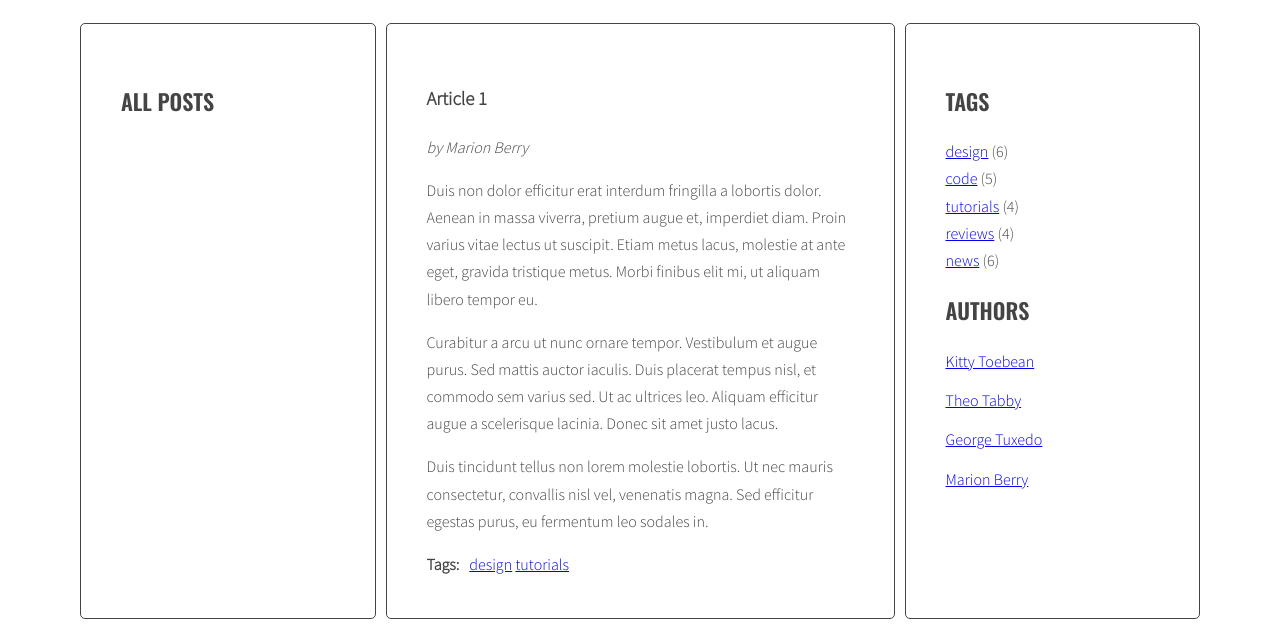
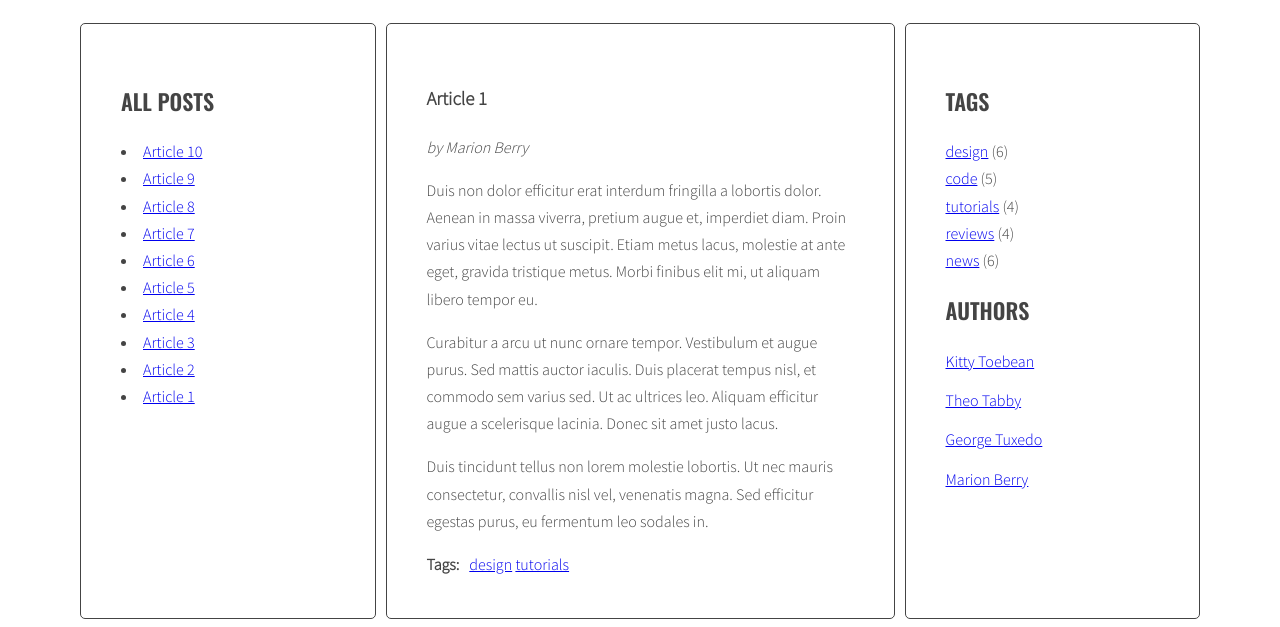
Before and after one commit to DmkMrw/javascript-blog, a website: page index.html in a window 1280 px wide. Shown: the part 220-847 px from the top of the page. Drawn offline with nearby package versions, Linux system fonts and the light colour scheme.

Commit message:
Fix problem witch loop

```diff
--- a/js/script.js
+++ b/js/script.js
@@ -34,6 +34,8 @@
 
 	for (let link of links) {
 		link.addEventListener('click', titleClickHandler);
+	}
+
 		const optArticleSelector = '.post',
 		optTitleSelector = '.post-title',
 		optTitleListSelector = '.titles';
@@ -48,20 +50,21 @@
 			const articles = document.querySelectorAll(optArticleSelector)
 			for (let article of articles) {
 
-          /* get the article id */
+					/* [DONE] get the article id */
 				const articleId = article.getAttribute('id')
 
-        /* find the title element */
+				/* [DONE] find the title element */
 				const articleTitle = article.querySelector(optTitleSelector).innerHTML;
-        console.log(articleTitle);
-        /* get the title from the title element */
 
-        /* create HTML of the link */
+				/* [DONE] get the title from the title element */
+
+				/* [DONE] create HTML of the link */
 				const linkHTML = '<li><a href="#' + articleId + '"><span>' + articleTitle + '</span></a></li>';
 				console.log(linkHTML);
 
-        /* insert link into titleList */
-
+				/* [DONE] insert link into titleList */
+				// titleList.innerHTML = titleList.innerHTML + linkHTML;
+				titleList.insertAdjacentHTML('afterend', linkHTML)
 
 			}
 
@@ -69,5 +72,5 @@
 		}
 
 		generateTitleLinks();
+
 }
-}
```
Also changed, not shown: index.html (indentation only). Lines whose indentation alone changed are shown as unchanged.
